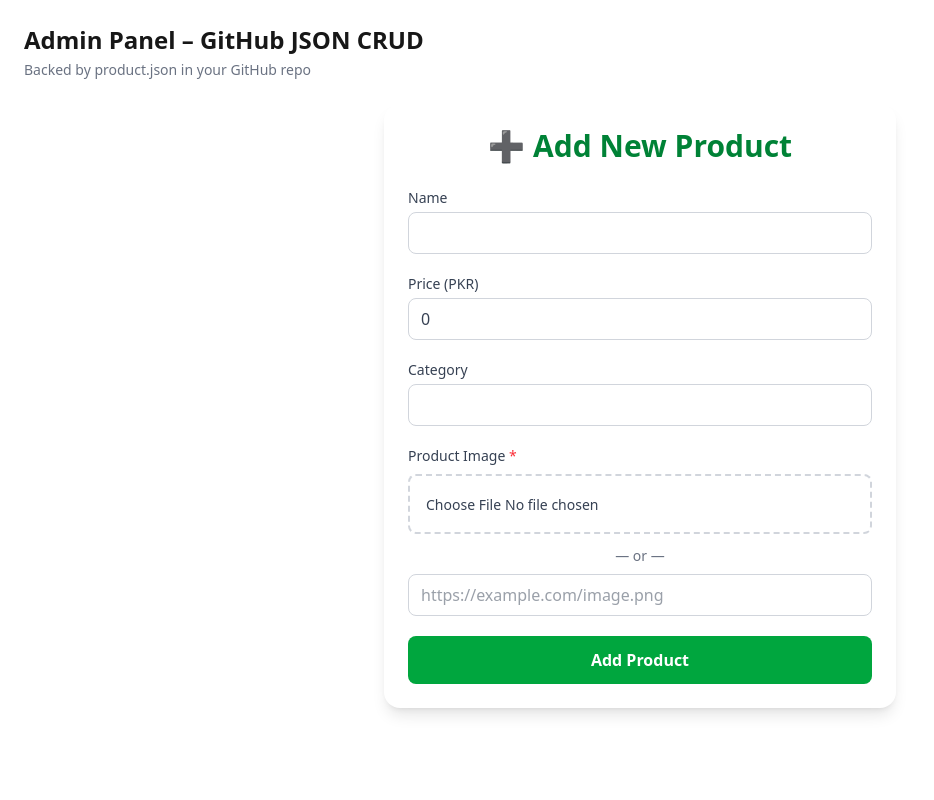
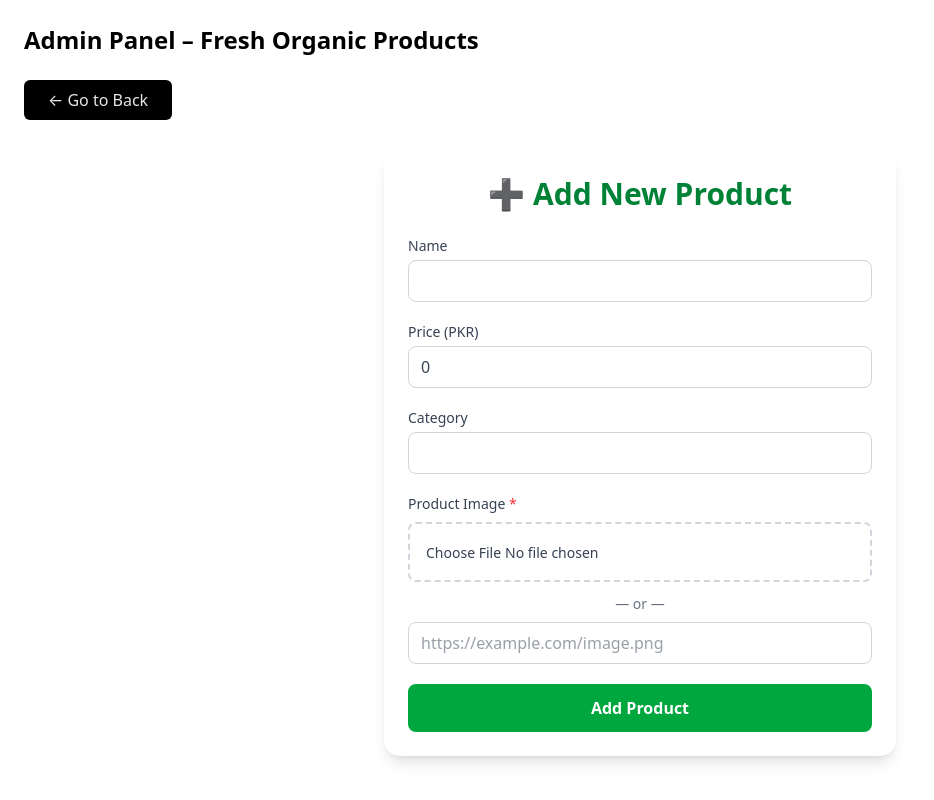
Before and after one commit to salman92-dev/grocery-admin, a Next.js app: page /add-product in a window 1280 px wide. Shown: the whole page, without its empty margins (0-934 px from the left). Built offline with nearby package versions, Linux system fonts and the light colour scheme.

Commit message:
Add files via upload

```diff
--- a/src/app/add-product/page.js
+++ b/src/app/add-product/page.js
@@ -76,7 +76,12 @@ export default function AddProductPage() {
   };
 
   return (
+    <div>
+      <button className="text-white/90 hover:text-white/70 mb-8 py-2 px-6 rounded-md bg-black" onClick={() => window.history.back()}>
+        ← Go to Back
+      </button>
     <div className="p-6 max-w-lg mx-auto bg-white shadow-lg rounded-2xl text-gray-700">
+
       <h1 className="text-3xl font-bold mb-6 text-center text-green-700">
         ➕ Add New Product
       </h1>
@@ -184,5 +189,6 @@ export default function AddProductPage() {
         </button>
       </form>
     </div>
+    </div>
   );
 }
--- a/src/app/globals.css
+++ b/src/app/globals.css
@@ -14,7 +14,7 @@
 
 @media (prefers-color-scheme: dark) {
   :root {
-    --background: #0a0a0a;
+    --background: #ececec;
     --foreground: #ededed;
   }
 }
--- a/src/app/layout.js
+++ b/src/app/layout.js
@@ -22,8 +22,8 @@ return (
 <html lang="en">
 <body className="bg-gray-50 text-gray-900 antialiased">
 <div className="max-w-7xl mx-auto p-6">
-<h1 className="text-2xl font-bold">Admin Panel – GitHub JSON CRUD</h1>
-<p className="text-sm text-gray-500 mt-1">Backed by product.json in your GitHub repo</p>
+<h1 className="text-2xl font-bold text-black">Admin Panel – Fresh Organic Products</h1>
+{/* <p className="text-sm text-gray-800 mt-1">Backed by product.json in your GitHub repo</p> */}
 <div className="mt-6">{children}</div>
   <Toaster position="center-center" reverseOrder={false} />
 </div>
--- a/src/app/page.js
+++ b/src/app/page.js
@@ -78,7 +78,7 @@ export default function Home() {
 
   return (
     <div className="w-full">
-      <div className="flex flex-col md:flex-row gap-12 items-center justify-between mb-4 bg-blue-600 p-4 rounded">
+      <div className="flex flex-col md:flex-row gap-12 items-center justify-between mb-4 bg-gray-800 p-4 rounded">
         <h1 className="text-2xl md:text-3xl font-bold text-white">
           📦 Product Management
         </h1>
@@ -86,7 +86,7 @@ export default function Home() {
           href="/add-product"
           className="inline-block px-4 py-2 bg-green-600 text-white rounded hover:bg-green-700 transition"
         >
-          ➕ Add Product
+          + Add Product
         </a>
       </div>
 
@@ -94,8 +94,8 @@ export default function Home() {
       {loading ? (
         <div className="overflow-x-auto rounded-lg shadow-md">
           <table className="w-full border-collapse bg-white">
-            <thead>
-              <tr className="bg-gray-100 text-left text-sm font-semibold text-gray-700">
+            <thead className="bg-gray-800">
+              <tr className="bg-gray-800 text-left text-sm font-semibold text-white-700">
                 <th className="px-6 py-3">Image</th>
                 <th className="px-6 py-3">Name</th>
                 <th className="px-6 py-3">Category</th>
@@ -133,7 +133,7 @@ export default function Home() {
         <div className="overflow-x-auto rounded-lg shadow-md">
           <table className="w-full border-collapse bg-white">
             <thead>
-              <tr className="bg-gray-100 text-left text-sm font-semibold text-gray-700">
+              <tr className="bg-gray-800 text-left text-sm font-semibold text-white-100">
                 <th className="px-6 py-3">Image</th>
                 <th className="px-6 py-3">Name</th>
                 <th className="px-6 py-3">Category</th>
```
